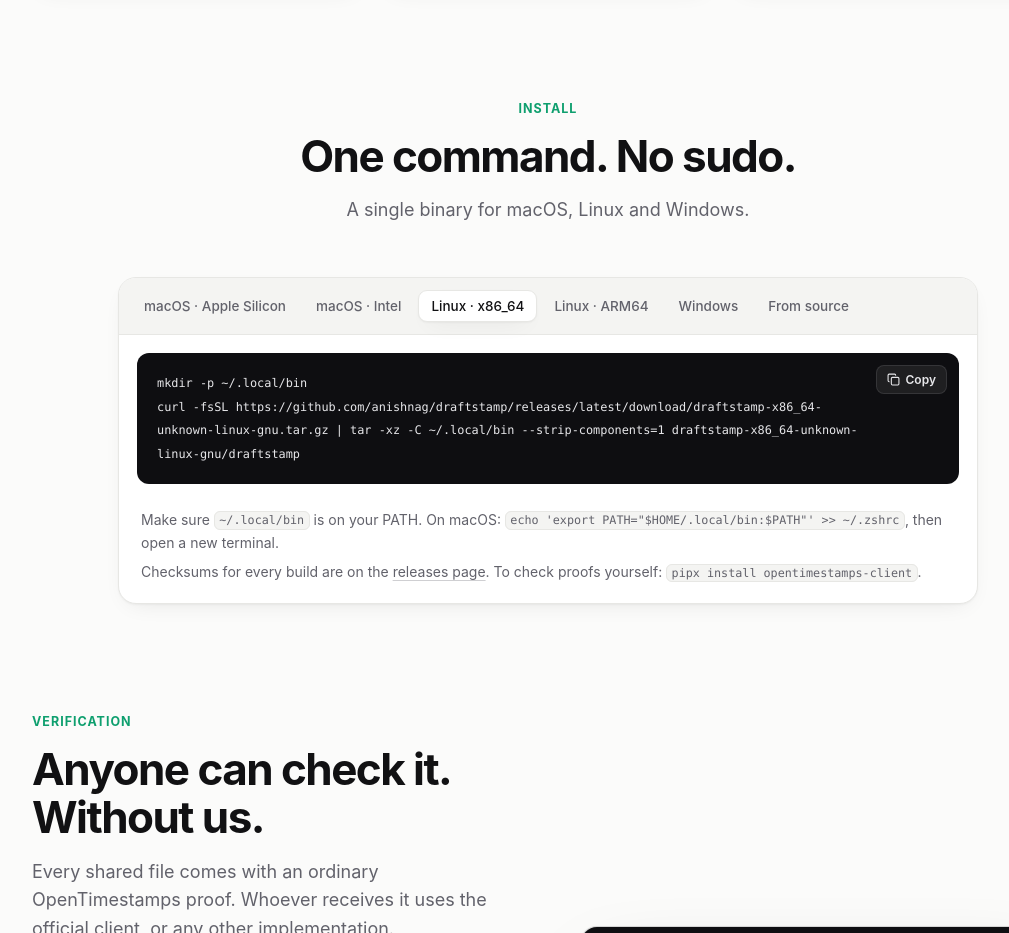
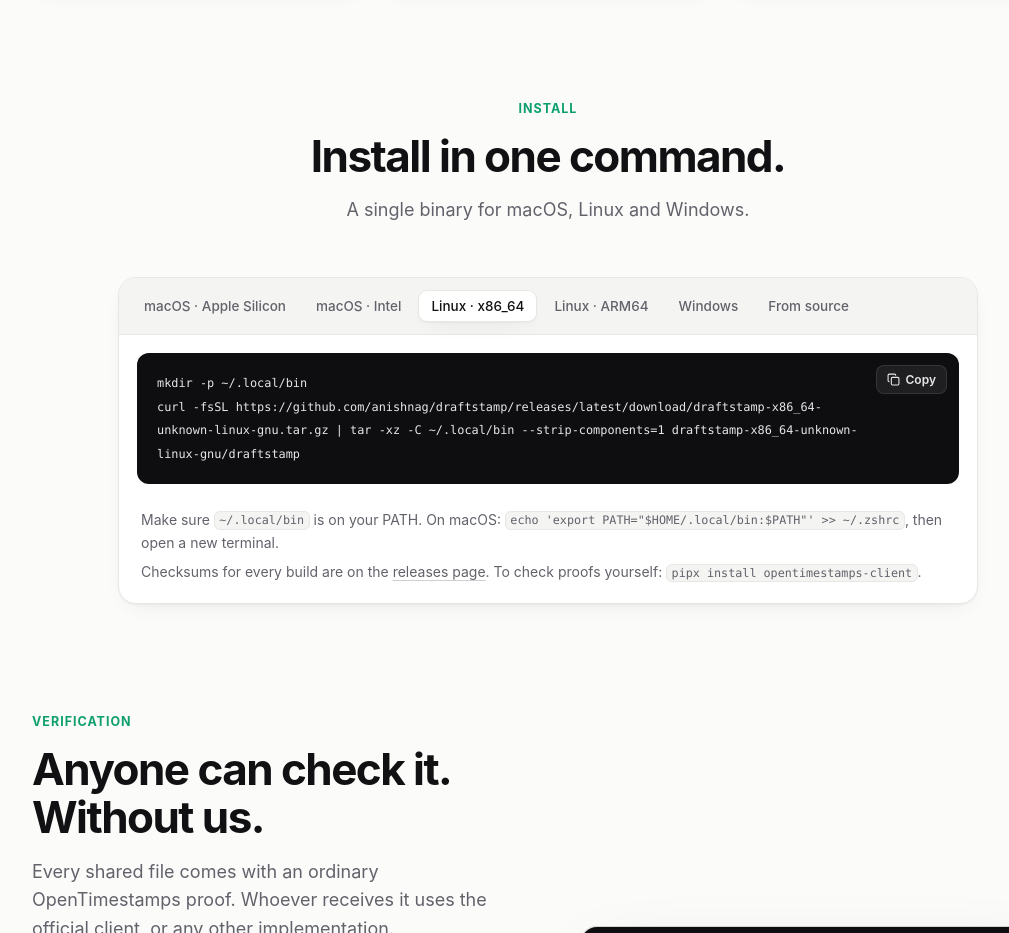
Before and after one commit to anishnag/draftstamp, a plain HTML site: page site/index.html in a window 1280 px wide. Shown: the part 1900-2833 px from the top of the page, without its empty margins (92-1101 px from the left). Drawn offline with Linux system fonts and the light colour scheme.

Commit message:
Website: plainer install heading
Co-Authored-By: Claude Opus 5.5 <noreply@anthropic.com>
Claude-Session: https://claude.ai/code/session_01XxdE3hmNizAZU3jDEyV4tM

```diff
--- a/site/index.html
+++ b/site/index.html
@@ -97,7 +97,7 @@ Wrote chapter3.tex and chapter3.tex.ots from stamp <span class="id">20261121T140
     <div class="wrap">
       <div class="section-head center">
         <span class="label">Install</span>
-        <h2>One command. No sudo.</h2>
+        <h2>Install in one command.</h2>
         <p>A single binary for macOS, Linux and Windows.</p>
       </div>
 
```
